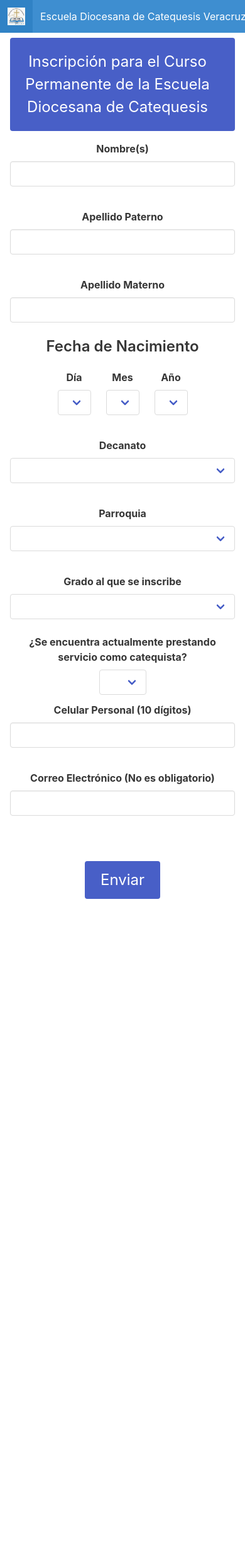
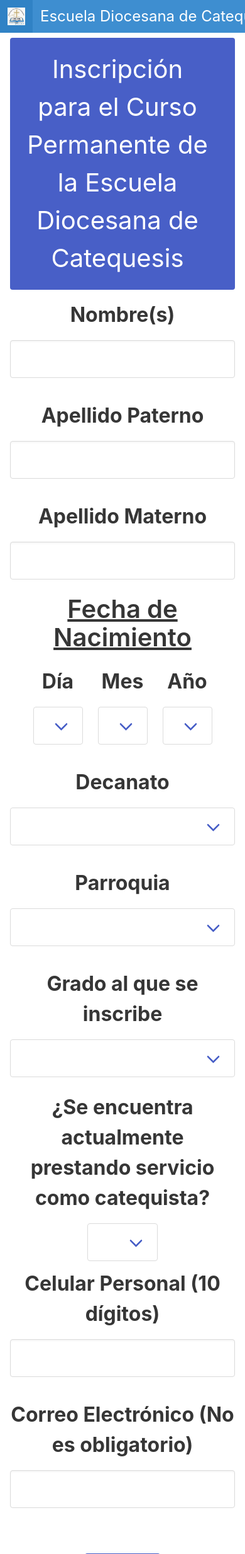
Before and after one commit to floresgfelipe/permadidic, a Flask app: page /registro in a window 390 px wide. Shown: the top 2467 px of the page at 63% size. Before the commit the page ends 1427 px from the top, so only its background shows below. Run offline with Flask 2, Linux system fonts and the light colour scheme; lists and menus that the app fills with data are empty; some libraries are stand-ins or nearby versions.

Commit message:
more fixes for mobile

```diff
--- a/app/forms.py
+++ b/app/forms.py
@@ -18,13 +18,13 @@ class LoginForm(FlaskForm):
     apellido_p = StringField(
         'Apellido Paterno',
         validators=[DataRequired(message='Este campo es obligatorio')],
-        render_kw={'class':'input'}
+        render_kw={'class':'input is-large'}
     )
 
     apellido_m = StringField(
         'Apellido Materno',
         validators=[DataRequired(message='Este campo es obligatorio')],
-        render_kw={'class':'input'}
+        render_kw={'class':'input is-large'}
     )
 
     dia_nac = SelectField(
@@ -83,7 +83,7 @@ class RegisterForm(FlaskForm):
         Length(min=1, max=50,
             message='El largo del nombre debe ser entre 1 y 50 caracteres')
         ],
-        render_kw={'class':'input'}
+        render_kw={'class':'input is-large'}
     )
 
     apellido_p = StringField('Apellido Paterno', validators=[
@@ -91,7 +91,7 @@ class RegisterForm(FlaskForm):
         Length(min=1, max=50,
              message='El largo del apellido debe ser entre 1 y 50 caracteres')
         ],
-        render_kw={'class':'input'}
+        render_kw={'class':'input is-large'}
     )
 
     apellido_m = StringField('Apellido Materno', validators=[
@@ -99,7 +99,7 @@ class RegisterForm(FlaskForm):
         Length(min=1, max=50,
              message='El largo del apellido debe ser entre 1 y 50 caracteres')
         ],
-        render_kw={'class':'input'}
+        render_kw={'class':'input is-large'}
     )
 
     dia_nac = SelectField(
@@ -196,11 +196,11 @@ class RegisterForm(FlaskForm):
         Length(min=10, max=10,
             message='El número celular debe ser de 10 dígitos')
         ],
-        render_kw={'class':'input'}
+        render_kw={'class':'input is-large'}
     )
 
     correo = StringField('Correo Electrónico',
-        render_kw={'class':'input'}
+        render_kw={'class':'input is-large'}
     )
 
 
@@ -219,27 +219,27 @@ class UploadForm(FlaskForm):
             FileAllowed(upload_set=['jpg','png','gif','jpeg'],
                 message='Selecciona una imagen, por favor. Extensiones permitidas: png, jpg, jpeg, gif.'),
         ],
-        render_kw={'class':'file-input', 'accept':'.png,.jpg,.jpeg,.gif'}
+        render_kw={'class':'file-input is-large', 'accept':'.png,.jpg,.jpeg,.gif'}
     )
-    submit = SubmitField('Subir Foto', render_kw={'class':'button is-link'})
+    submit = SubmitField('Subir Foto', render_kw={'class':'button is-link is-large'})
 
 class ContactForm(FlaskForm):
     nombre = StringField('Nombre Completo', validators=[
         DataRequired(message='Este campo es obligatorio')
         ],
-        render_kw={'class':'input'}
+        render_kw={'class':'input is-large'}
     )
 
     decanato = StringField('Decanato', validators=[
         DataRequired(message='Este campo es obligatorio')
         ],
-        render_kw={'class':'input'}
+        render_kw={'class':'input is-large'}
     )
 
     parroquia = StringField('Parroquia', validators=[
         DataRequired(message='Este campo es obligatorio')
         ],
-        render_kw={'class':'input'}
+        render_kw={'class':'input is-large'}
     )
 
     telefono = StringField('Celular Personal', validators=[
@@ -247,11 +247,11 @@ class ContactForm(FlaskForm):
         Length(min=10, max=10,
             message='El número celular debe ser de 10 dígitos')
         ],
-        render_kw={'class':'input'}
+        render_kw={'class':'input is-large'}
     )
 
     email = StringField('Correo Electrónico (No es obligatorio)',
-        render_kw={'class':'input'}
+        render_kw={'class':'input is-large'}
     )
 
     comentario = TextAreaField(
--- a/app/templates/base.html
+++ b/app/templates/base.html
@@ -15,9 +15,9 @@
                 <a class="navbar-item" href="{{ url_for('index') }}">
                   <img src="{{ url_for('static', filename='didic_logo.jpg') }}" width="28" height="28">
                 </a>
-                <a href="{{ url_for('index') }}" class="navbar-item">
+                <a href="{{ url_for('index') }}" class="navbar-item is-size-4-touch">
                     Escuela Diocesana de Catequesis Veracruz
-                </a >
+                </a>
                 {% if current_user.is_authenticated %}
                     <div class="buttons">
                         <a class="button is-primary ml-6" href="{{ url_for('logout') }}">
--- a/app/templates/index.html
+++ b/app/templates/index.html
@@ -11,12 +11,12 @@
 
                 <div class="column has-text-centered">
                     <h3 class="title is-3">Curso Permanente 2022</h3>
-                    <a class="button is-large is-info" href="{{ url_for('registro') }}">
+                    <a class="button is-large is-fullwidth is-info" href="{{ url_for('registro') }}">
                         Inscribirse al Curso
                     </a>
                     <br>
                     <br>
-                    <a class="button is-large is-success" href="{{ url_for('entrar') }}">
+                    <a class="button is-large is-fullwidth is-success" href="{{ url_for('entrar') }}">
                         Entrar a tu Perfil
                     </a>
                 </div>
--- a/app/templates/registro.html
+++ b/app/templates/registro.html
@@ -3,7 +3,7 @@
 {% block content %}
 <div class="mx-4 mt-2 container has-text-centered">
     <div class="container mb-4">
-        <div class="notification is-link has-text-centered is-size-4">
+        <div class="notification is-link has-text-centered is-size-4 is-size-2-touch">
             <p>Inscripción para el Curso Permanente de la Escuela Diocesana de Catequesis</p>
         </div>
     </div>
@@ -11,76 +11,76 @@
         {{ form.hidden_tag() }}
         <div class="columns is-desktop">
             <div class="field column">
-                <label class="label">{{ form.nombres.label }}</label>
+                <label class="label is-size-3-touch">{{ form.nombres.label }}</label>
                 <div class="control">
                     {{ form.nombres(size=50)}}
                 </div>
 
                 {% for error in form.nombres.errors %}
-                    <p class="help is-danger">{{ error }}</p>
+                    <p class="help is-size-4-touch is-danger">{{ error }}</p>
                 {% endfor %}
             </div>
             <div class="field column">
-                <label class="label">{{ form.apellido_p.label }}</label>
+                <label class="label is-size-3-touch">{{ form.apellido_p.label }}</label>
                 <div class="control">
                     {{ form.apellido_p(size=50)}}
                 </div>
 
                 {% for error in form.apellido_p.errors %}
-                    <p class="help is-danger">{{ error }}</p>
+                    <p class="help is-size-4-touch is-danger">{{ error }}</p>
                 {% endfor %}
             </div>
             <div class="field column">
-                <label class="label">{{ form.apellido_m.label }}</label>
+                <label class="label is-size-3-touch">{{ form.apellido_m.label }}</label>
                 <div class="control">
                     {{ form.apellido_m(size=50)}}
                 </div>
 
                 {% for error in form.apellido_m.errors %}
-                    <p class="help is-danger">{{ error }}</p>
+                    <p class="help is-size-4-touch is-danger">{{ error }}</p>
                 {% endfor %}
             </div>
         </div>
 
-        <p class="title is-4 has-text-centered">Fecha de Nacimiento</p>
+        <p class="title is-4 is-size-2-touch has-text-centered is-underlined">Fecha de Nacimiento</p>
 
 
         <div class="columns is-mobile">
             <div class="column"></div>
             <div class="field column">
-                <label class="label">{{ form.dia_nac.label }}</label>
+                <label class="label is-size-3-touch">{{ form.dia_nac.label }}</label>
                 <div class="control is-expanded">
-                    <div class="select is-fullwidth">
+                    <div class="select is-large is-fullwidth">
                         {{ form.dia_nac()}}
                     </div>
                 </div>
 
                 {% for error in form.dia_nac.errors %}
-                    <p class="help is-danger">{{ error }}</p>
+                    <p class="help is-size-4-touch is-danger">{{ error }}</p>
                 {% endfor %}
             </div>
             <div class="field column">
-                <label class="label">{{ form.mes_nac.label }}</label>
+                <label class="label is-size-3-touch">{{ form.mes_nac.label }}</label>
                 <div class="control is-expanded">
-                    <div class="select is-fullwidth">
+                    <div class="select is-large is-fullwidth">
                         {{ form.mes_nac()}}
                     </div>
                 </div>
 
                 {% for error in form.mes_nac.errors %}
-                    <p class="help is-danger">{{ error }}</p>
+                    <p class="help is-size-4-touch is-danger">{{ error }}</p>
                 {% endfor %}
             </div>
             <div class="field column">
-                <label class="label">{{ form.año_nac.label }}</label>
+                <label class="label is-size-3-touch">{{ form.año_nac.label }}</label>
                 <div class="control is-expanded">
-                    <div class="select is-fullwidth">
+                    <div class="select is-large is-fullwidth">
                         {{ form.año_nac()}}
                     </div>
                 </div>
 
                 {% for error in form.año_nac.errors %}
-                    <p class="help is-danger">{{ error }}</p>
+                    <p class="help is-size-4-touch is-danger">{{ error }}</p>
                 {% endfor %}
             </div>
 
@@ -88,73 +88,73 @@
         </div>
         <div class="columns is-desktop">
             <div class="field column">
-                <label class="label">{{ form.decanato.label }}</label>
+                <label class="label is-size-3-touch">{{ form.decanato.label }}</label>
                 <div class="control is-expanded">
-                    <div class="select is-fullwidth">
+                    <div class="select is-large is-fullwidth">
                         {{ form.decanato()}}
                     </div>
                 </div>
 
                 {% for error in form.decanato.errors %}
-                    <p class="help is-danger">{{ error }}</p>
+                    <p class="help is-size-4-touch is-danger">{{ error }}</p>
                 {% endfor %}
             </div>
             <div class="field column">
-                <label class="label">{{ form.parroquia.label }}</label>
+                <label class="label is-size-3-touch">{{ form.parroquia.label }}</label>
                 <div class="control is-expanded">
-                    <div class="select is-fullwidth">
+                    <div class="select is-large is-fullwidth">
                         {{ form.parroquia()}}
                     </div>
                 </div>
 
                 {% for error in form.parroquia.errors %}
-                    <p class="help is-danger">{{ error }}</p>
+                    <p class="help is-size-4-touch is-danger">{{ error }}</p>
                 {% endfor %}
             </div>
             <div class="field column">
-                <label class="label">{{ form.grado.label }}</label>
+                <label class="label is-size-3-touch">{{ form.grado.label }}</label>
                 <div class="control is-expanded">
-                    <div class="select is-fullwidth">
+                    <div class="select is-large is-fullwidth">
                         {{ form.grado()}}
                     </div>
                 </div>
 
                 {% for error in form.grado.errors %}
-                    <p class="help is-danger">{{ error }}</p>
+                    <p class="help is-size-4-touch is-danger">{{ error }}</p>
                 {% endfor %}
             </div>
         </div>
         <div class="field">
-            <label class="label">{{ form.servicio.label }}</label>
+            <label class="label is-size-3-touch">{{ form.servicio.label }}</label>
             <div class="control">
-                <div class="select">
+                <div class="select is-large">
                     {{ form.servicio()}}
                 </div>
             </div>
 
             {% for error in form.grado.errors %}
-                <p class="help is-danger">{{ error }}</p>
+                <p class="help is-size-4-touch is-danger">{{ error }}</p>
             {% endfor %}
         </div>
         <div class="columns is-desktop">
             <div class="field column">
-                <label class="label">{{ form.telefono.label }} (10 dígitos)</label>
+                <label class="label is-size-3-touch">{{ form.telefono.label }} (10 dígitos)</label>
                 <div class="control">
                     {{ form.telefono(size=50)}}
                 </div>
 
                 {% for error in form.telefono.errors %}
-                    <p class="help is-danger">{{ error }}</p>
+                    <p class="help is-size-4-touch is-danger">{{ error }}</p>
                 {% endfor %}
             </div>
             <div class="field column">
-                <label class="label">{{ form.correo.label }} (No es obligatorio)</label>
+                <label class="label is-size-3-touch">{{ form.correo.label }} (No es obligatorio)</label>
                 <div class="control">
                     {{ form.correo(size=50)}}
                 </div>
 
                 {% for error in form.correo.errors %}
-                    <p class="help is-danger">{{ error }}</p>
+                    <p class="help is-size-4-touch is-danger">{{ error }}</p>
                 {% endfor %}
             </div>
         </div>
@@ -163,7 +163,7 @@
             <div class="control column">
                 {{ form.recaptcha }}
                 {% for error in form.recaptcha.errors %}
-                    <p class="help is-danger">{{ error }}</p>
+                    <p class="help is-size-4-touch is-danger">{{ error }}</p>
                 {% endfor %}
             </div>
 
--- a/app/templates/subir.html
+++ b/app/templates/subir.html
@@ -5,7 +5,7 @@
     <div class="column"></div>
     <div class="column">
         <div class="box mt-4">
-            <div class="content">
+            <div class="content is-size-3-touch">
                 <h1 class="has-text-centered">Instrucciones</h1>
                 <p>1. Da click o presiona sobre el botón titulado "Elige una foto.."</p>
                 <p>2. Te aparecerá un cuadro de diálogo donde podrás elegir el archivo correspondiente.
@@ -16,7 +16,7 @@
             <form method="POST" action="" enctype="multipart/form-data">
                 {{ form.hidden_tag() }}
                 <div id="subir-foto" class="file has-name">
-                    <label class="file-label">
+                    <label class="file-label is-size-3-touch">
                         {{ form.file() }}
                         <span class="file-cta">
                             <span class="file-label">
```
Also changed, not shown: app/templates/ayuda.html (+13 -13 lines), app/templates/entrar.html (+10 -10 lines).
